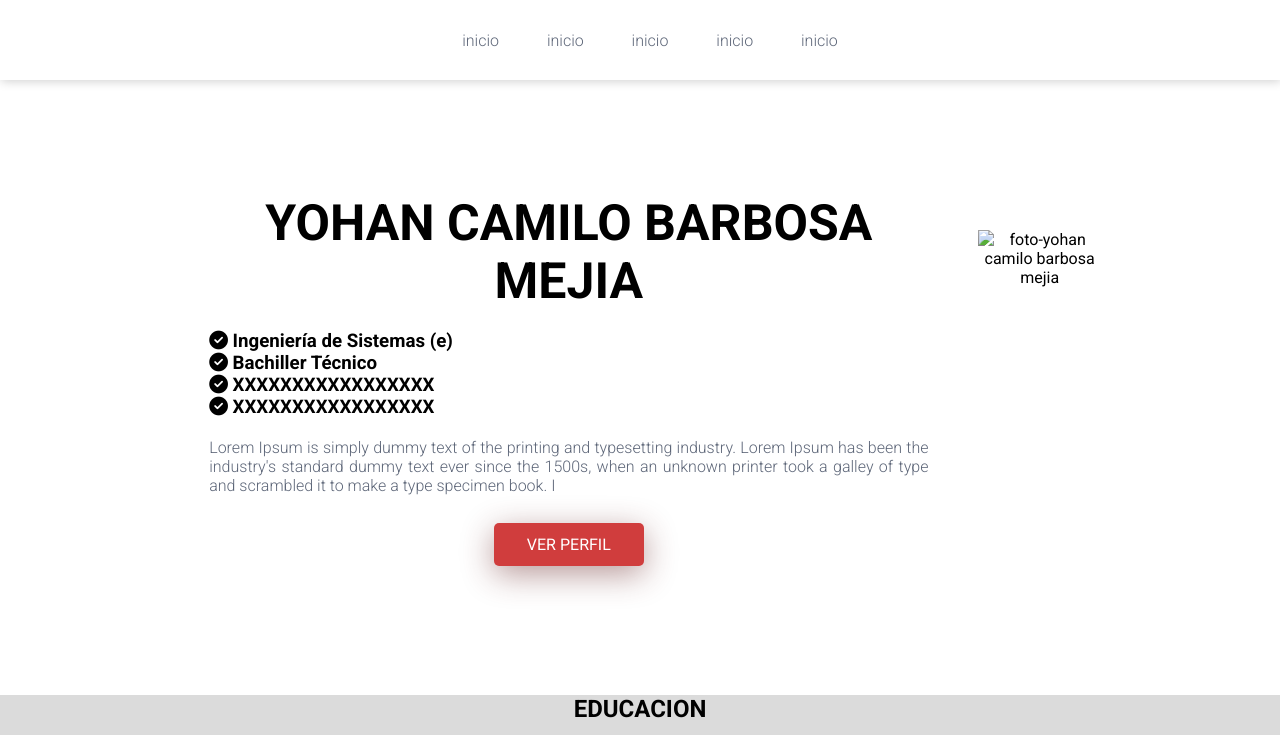
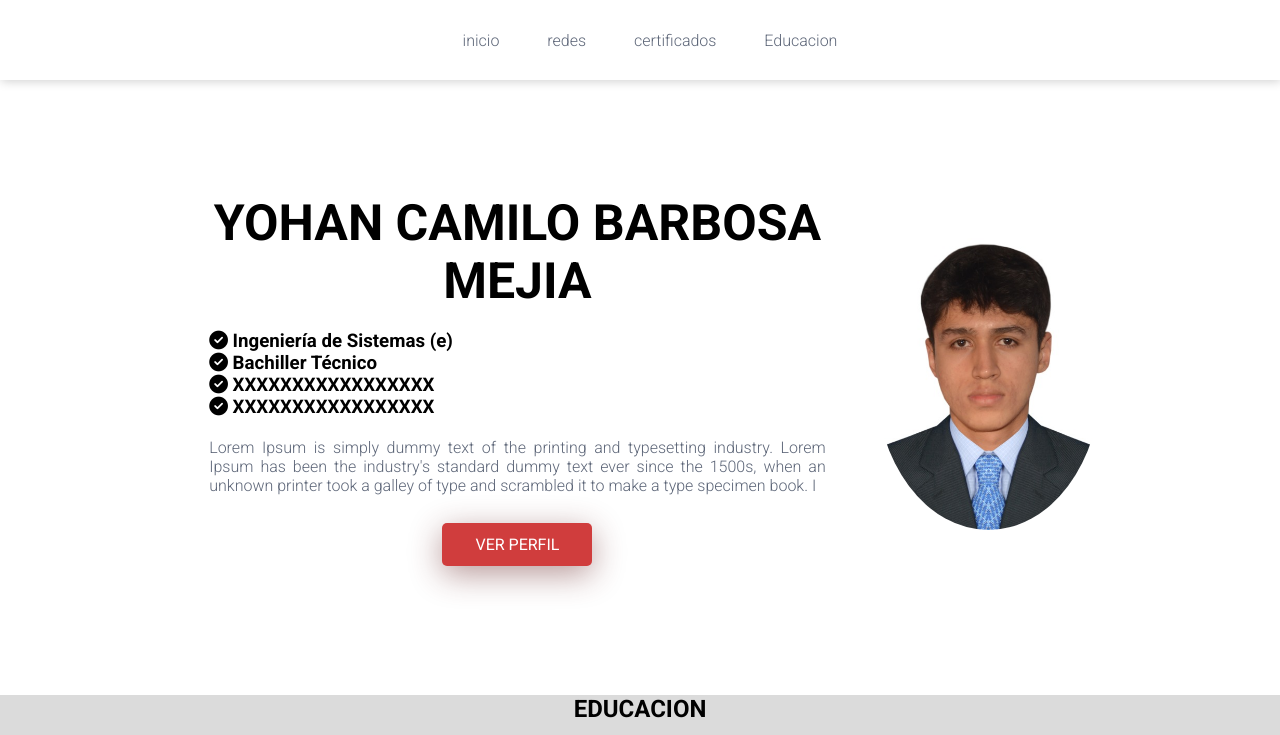
Before and after one commit to yohanbarbosa/curriculum, a plain HTML site: page index.html in a window 1280 px wide. Shown: the top 735 px of the page. Drawn offline with Linux system fonts and the light colour scheme.

Commit message:
modification of the details

```diff
--- a/css/style.css
+++ b/css/style.css
@@ -83,6 +83,7 @@ nav {
     height: 300px;
     margin-left: 50px;
     animation: ease-in animacion 0.5s;
+    border-radius: 50%;
 }
 
 .textos-header {
@@ -236,6 +237,7 @@ footer {
 
 .partFooter img {
     width: 60%;
+    border-radius: 50%;
 }
 
 .partFooter h4 {
--- a/index.html
+++ b/index.html
@@ -1,14 +1,14 @@
 <!DOCTYPE html>
-<html lang="en">
+<html lang="es">
 <head>
     <meta charset="UTF-8">
     <meta http-equiv="X-UA-Compatible" content="IE=edge">
     <meta name="viewport" content="width=device-width, initial-scale=1.0">
-    <meta name="description" content="Hoja de vida, Curriculum Vitae de Wilder Duarte">
-    <meta name="title" content="Hoja de Vida de Wider Duarte">
+    <meta name="description" content="Hoja de vida, Curriculum Vitae yohan barbosa">
+    <meta name="title" content="Hoja de Vida yohan barbosa">
     <meta name="keywords" content="Hoja de Vida, Curriculum Vitae, HV, CV, Perfil Profesional">
     <link rel="author" href="ENLACE DE LINKEDIN">
-    <link rel="icon" href="img/WilderDuarte.png" type="image/png">
+    <link rel="icon" href="" type="image/png">
     <title>Hoja de Vida - yohan barobosa</title>
     <link href="https://fonts.googleapis.com/css?family=Roboto:100,300,400,700&display=swap" rel="stylesheet">
     <link rel="stylesheet" href="css/style.css">
@@ -19,10 +19,10 @@
             <section class="contenedor nav">
                 <div class="enlaces-header">
                     <a href="#">inicio</a>
-                    <a href="#">inicio</a>
-                    <a href="#">inicio</a>
-                    <a href="#">inicio</a>
-                    <a href="#">inicio</a>
+                    <a href="#">redes</a>
+                    <a href="#">certificados</a>
+                    <a href="#">Educacion</a>
+
                 </div>
             </section>
         </nav>
@@ -39,7 +39,7 @@
                     <p>Lorem Ipsum is simply dummy text of the printing and typesetting industry. Lorem Ipsum has been the industry's standard dummy text ever since the 1500s, when an unknown printer took a galley of type and scrambled it to make a type specimen book. I</p>
                     <a href="#" target="_blank">Ver Perfil</a>
                 </section>
-                <img src="" alt="foto-yohan camilo barbosa mejia">
+                <img src="img/foto.png" alt="foto-yohan camilo barbosa mejia">
             </section>
         </div>
     </header>
@@ -133,7 +133,7 @@
         </section>
         <footer>
             <div class="partFooter">
-                <img src="" alt="foto del autor">
+                <img src="img/foto.png" alt="foto del autor">
             </div>
             <div class="partFooter">
                 <h4>contacto</h4>
```
